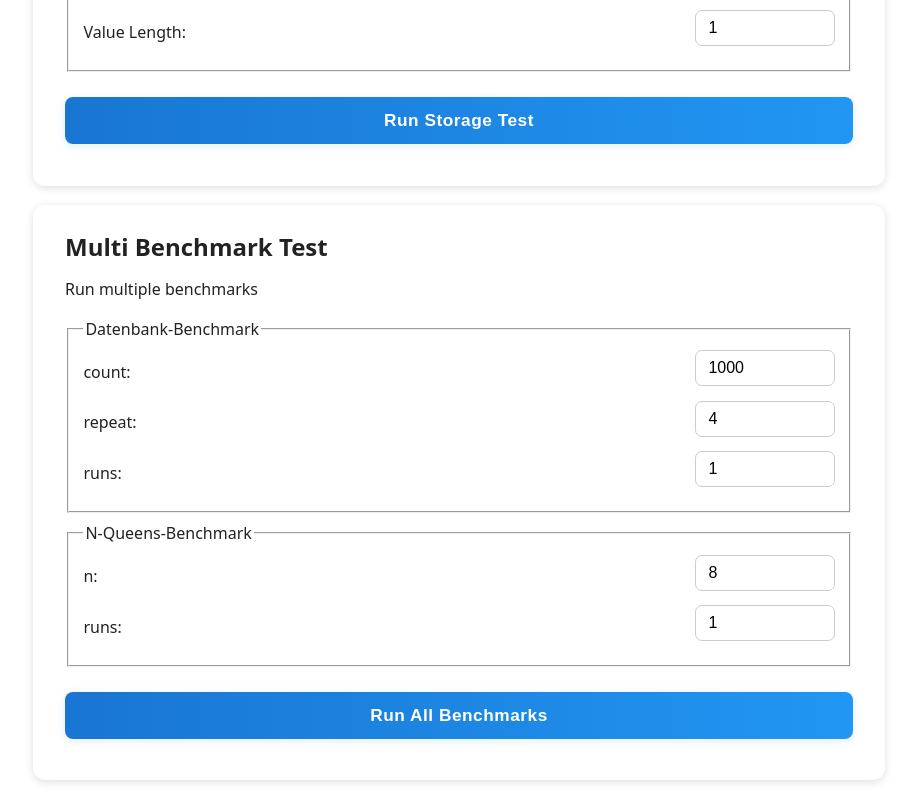
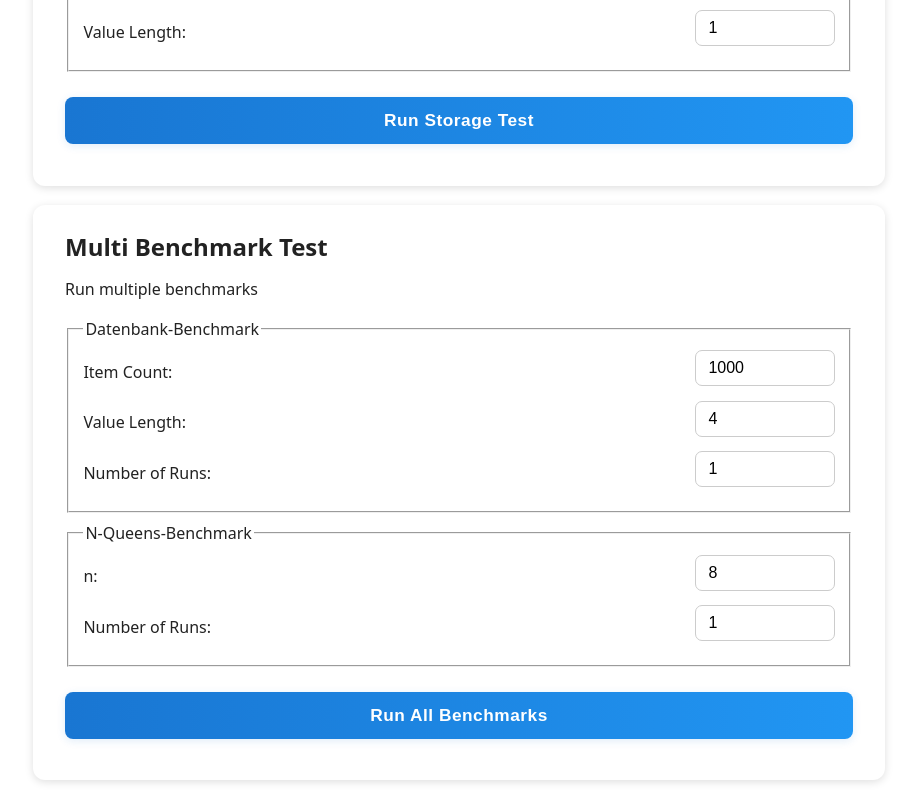
Before and after one commit to jessicadraper/web-hackathon-pwa, a Vue app in the folder pwa-app/: page / in a window 1280 px wide. Shown: the part 638-1438 px from the top of the page, without its empty margins (181-1098 px from the left). Built offline with nearby package versions, Linux system fonts and the light colour scheme.

Commit message:
UI Texts changed

```diff
--- a/pwa-app/src/components/MultiBenchmark.vue
+++ b/pwa-app/src/components/MultiBenchmark.vue
@@ -5,15 +5,15 @@
       <fieldset>
         <legend>Datenbank-Benchmark</legend>
         <label>
-          count:
+          Item Count:
           <input type="number" v-model.number="dbCount" min="1" />
         </label>
         <label>
-          repeat:
+          Value Length:
           <input type="number" v-model.number="dbRepeat" min="1" />
         </label>
         <label>
-          runs:
+          Number of Runs:
           <input type="number" v-model.number="dbRuns" min="1" />
         </label>
       </fieldset>
@@ -24,7 +24,7 @@
           <input type="number" v-model.number="nqueensN" min="1" />
         </label>
         <label>
-          runs:
+          Number of Runs:
           <input type="number" v-model.number="nqueensRuns" min="1" />
         </label>
       </fieldset>
```
